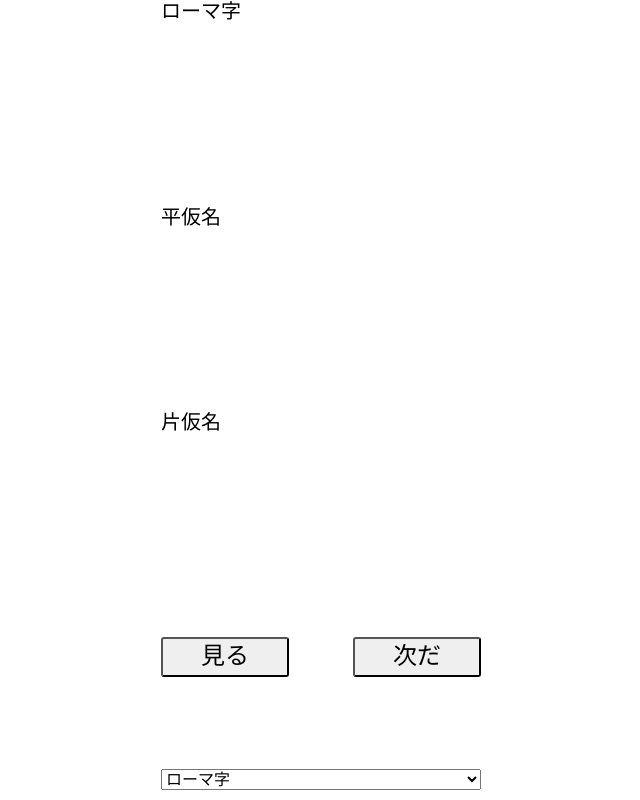
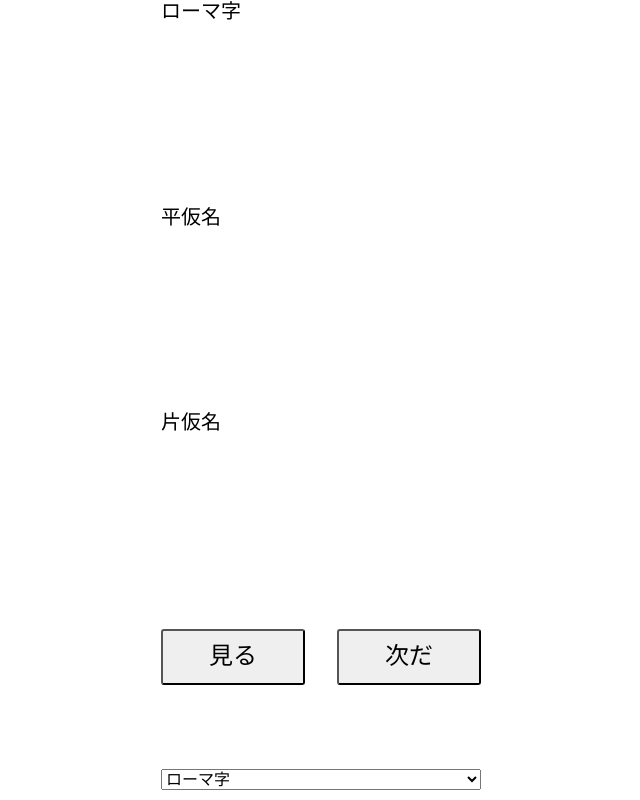
Before and after one commit to zhqjiang/hiragana-katakana, a plain HTML site: page src/index.html in a window 1280 px wide. Shown: the whole page, without its empty margins (319-959 px from the left). Drawn offline with Linux system fonts and the light colour scheme.

Commit message:
调整按钮样式

```diff
--- a/src/style.css
+++ b/src/style.css
@@ -29,8 +29,8 @@ p {
 
 .btns button {
     font-size: 3vh;
-    width: 40%;
-    height: 5vh;
+    width: 45%;
+    height: 7vh;
     border-radius: 3px;
 }
 
```
